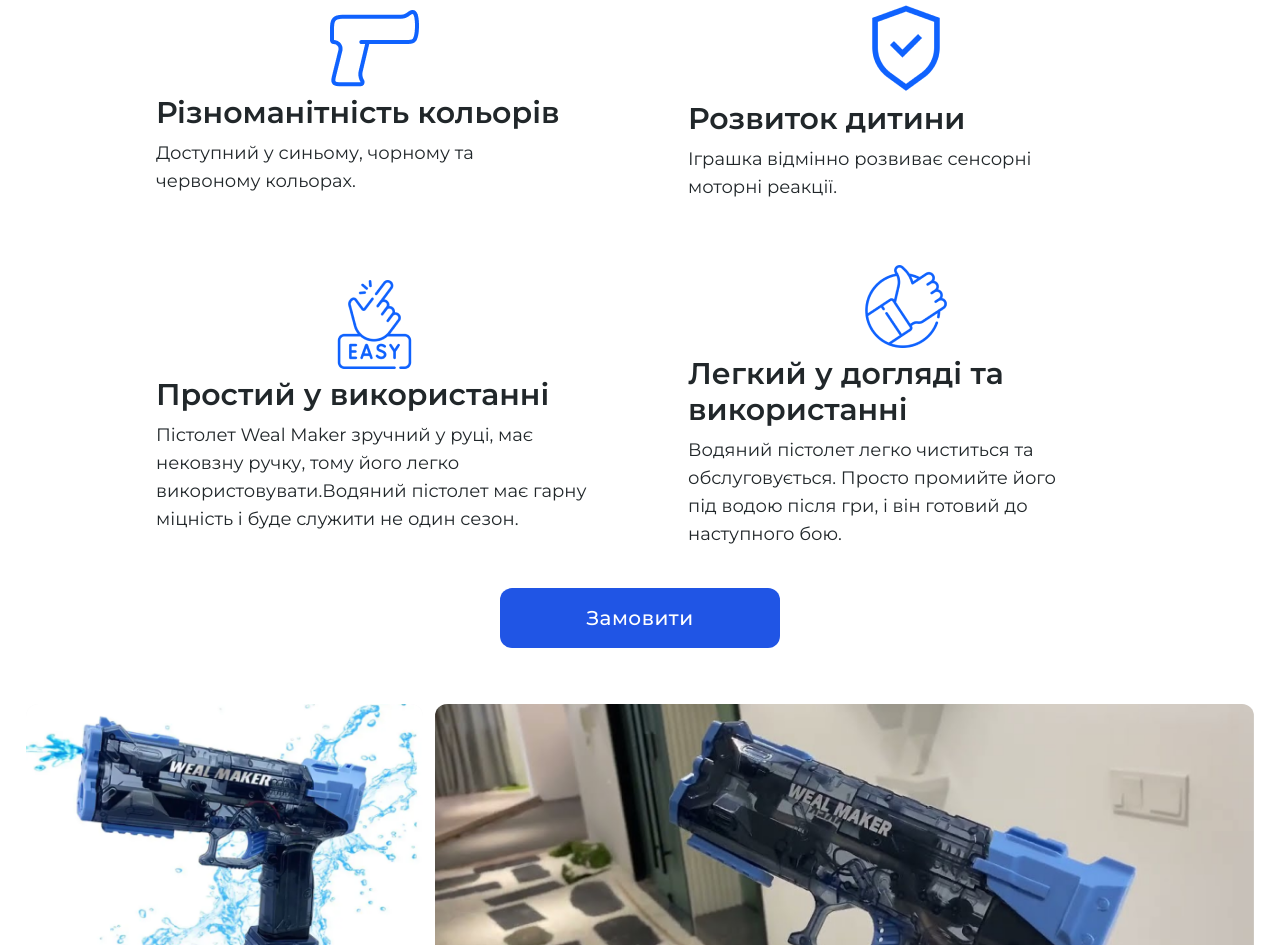
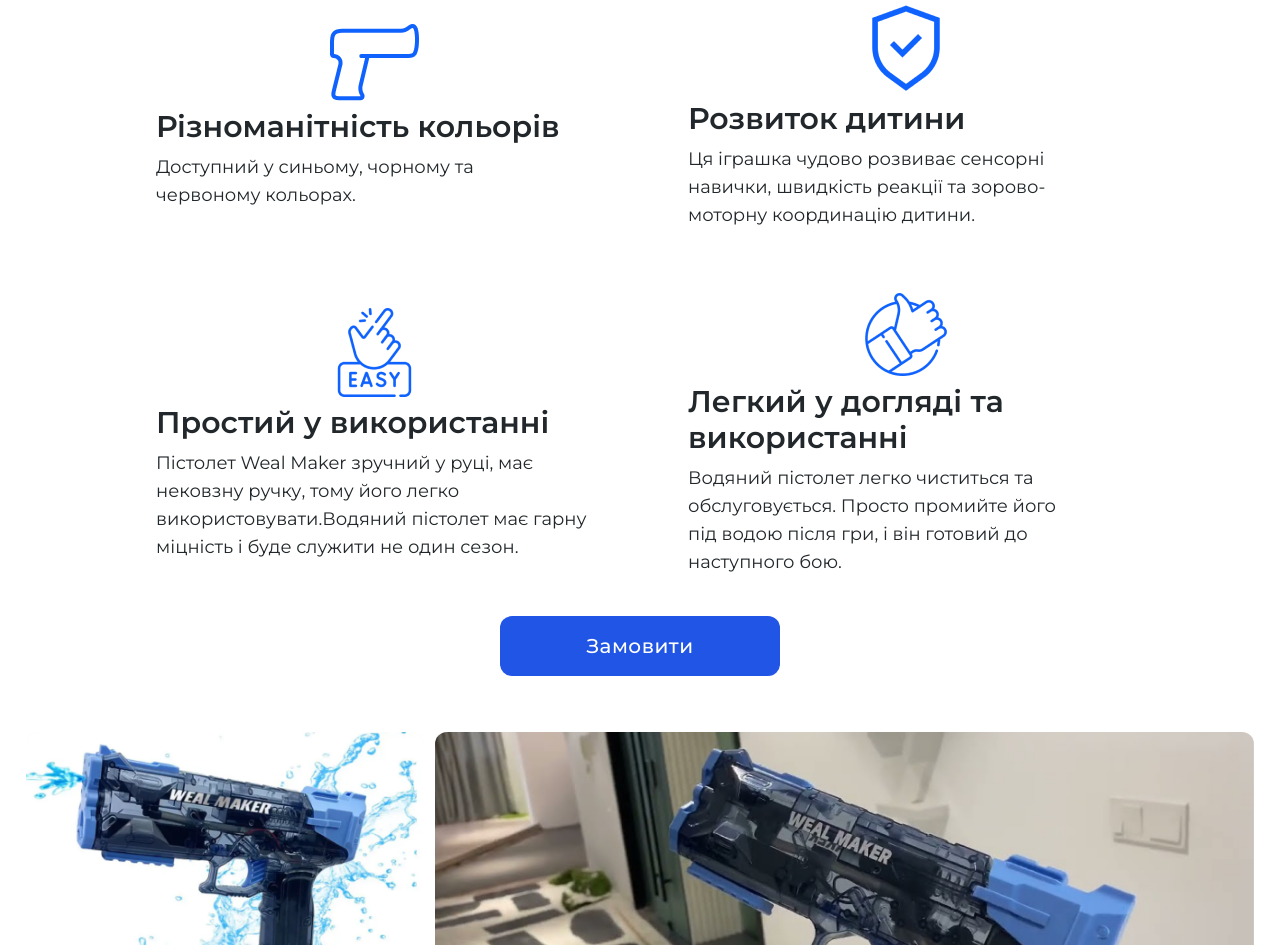
Before and after one commit to vaaleerkiin/GunStore, a website: page src/index.html in a window 1280 px wide. Shown: the part 859-1804 px from the top of the page. Drawn offline with Linux system fonts and the light colour scheme; some packages are replaced by stand-ins of ours; a script that the page names is missing.

Commit message:
Update index.html

```diff
--- a/src/index.html
+++ b/src/index.html
@@ -184,7 +184,8 @@
           <p
             class="font-['Montserrat'] font-normal text-base md:text-lg text-[#21272a] text-pretty"
           >
-            Іграшка відмінно розвиває сенсорні моторні реакції.
+            Ця іграшка чудово розвиває сенсорні навички, швидкість реакції та
+            зорово-моторну координацію дитини.
           </p>
         </div>
         <div
```
